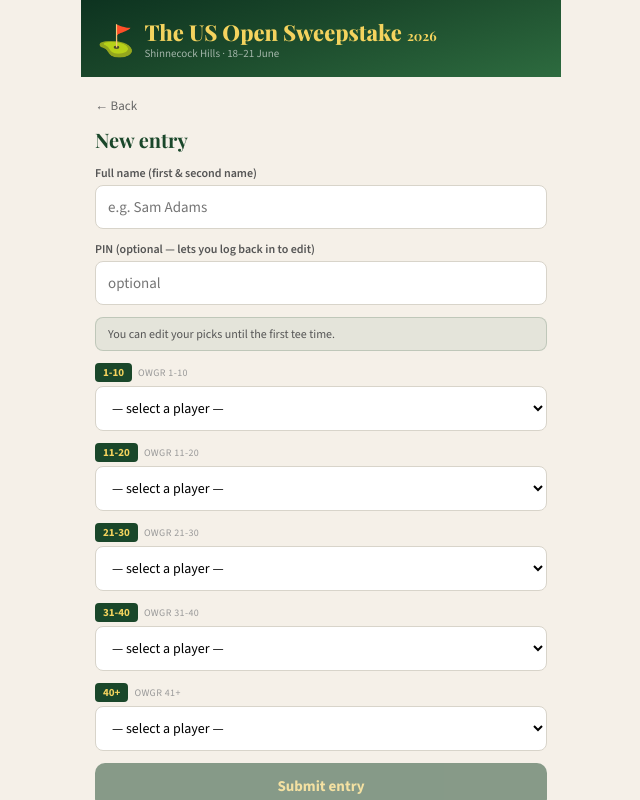
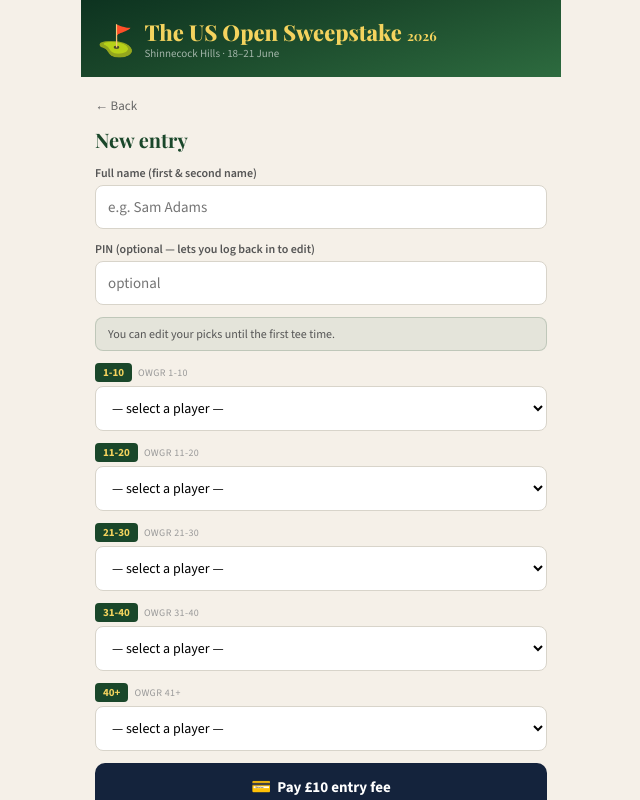
Before and after one commit to oglanville/masters-sweepstake, a React (Vite) app: page / in a window 1280 px wide. Both pictures are taken after a click on the button "Enter the sweepstake". Shown: the top 800 px of the page, without its empty margins (319-959 px from the left). Built offline with nearby package versions, Linux system fonts and the light colour scheme.

Commit message:
Hide picks until first tee, auto-lock at tee-off, fix flags, add Monzo payment button

```diff
--- a/src/Entry.jsx
+++ b/src/Entry.jsx
@@ -7,6 +7,9 @@
    Rendered before first tee. After lock, App.jsx hands over to the
    scoreboard; login here still works but picks become read-only.
    ═══════════════════════════════════════════════════════════════ */
+
+// Monzo.me link, pre-set to £10 with a "US Open 2026" reference.
+const MONZO_LINK = "https://monzo.me/oliverglanville/10.00?h=Cjf-gk&d=US%20Open%202026&account_type=personal";
 
 async function post(path, body) {
   const r = await fetch(path, {
@@ -208,6 +211,10 @@
             </Labeled>
             <div style={st.calloutSm}>You can edit your picks until the first tee time.</div>
             <PickGrid picks={picks} setPick={setPick} disabled={false} />
+            <a href={MONZO_LINK} target="_blank" rel="noopener noreferrer" style={st.payBtn}>
+              <span style={{ fontSize: 16, marginRight: 6 }}>💳</span>Pay £10 entry fee
+            </a>
+            <div style={st.payNote}>Secure Monzo link — pay by Apple Pay, Google Pay or card. Opens in a new tab; come back here to submit your entry.</div>
             <button style={{ ...st.primary, opacity: allFive && name.trim() ? 1 : 0.5 }} disabled={!allFive || !name.trim() || busy} onClick={submitNew}>
               {busy ? "Submitting…" : "Submit entry"}
             </button>
@@ -293,6 +300,8 @@
   selectDisabled: { background: "#f0ede6", color: "#444", cursor: "not-allowed" },
   welcome: { fontSize: 13, color: "#555", marginBottom: 12 },
   savedNote: { fontSize: 12, color: GREEN, marginTop: 8 },
+  payBtn: { display: "flex", alignItems: "center", justifyContent: "center", width: "100%", padding: "13px", marginBottom: 8, background: "#14233c", color: "#fff", border: "none", borderRadius: 10, fontSize: 15, fontWeight: 700, fontFamily: "inherit", cursor: "pointer", textDecoration: "none", boxSizing: "border-box" },
+  payNote: { fontSize: 11, color: "#888", textAlign: "center", marginBottom: 12, lineHeight: 1.4 },
   error: { background: "#fde8e8", border: "1px solid #f5c2c2", color: "#8a1f1f", borderRadius: 8, padding: "10px 12px", fontSize: 13, marginBottom: 12 },
   rules: { marginTop: 18, paddingTop: 14, borderTop: "2px solid rgba(26,71,42,0.15)" },
   rulesTitle: { fontFamily: "'Playfair Display',serif", fontSize: 18, color: GREEN, marginBottom: 10 },
```
